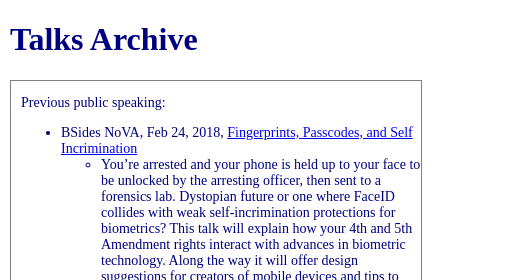
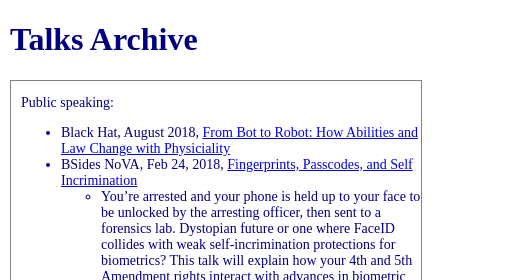
Before and after one commit to wendyck/wendyck.github.io, a plain HTML site: page talks.html in a window 1280 px wide. Shown: the top 280 px of the page, 0-505 px from the left. Drawn offline with Linux system fonts and the light colour scheme; grey boxes are pictures that could not be loaded.

Commit message:
adding black hat talk

```diff
--- a/talks.html
+++ b/talks.html
@@ -45,9 +45,10 @@ h2 {color:rgb(255,0,0);}
 
 <div class="left">
 <p>
-Previous public speaking:
+Public speaking:
 </p>
 <ul>
+<li>Black Hat, August 2018, <a href="https://www.blackhat.com/us-18/briefings/schedule/index.html#from-bot-to-robot-how-abilities-and-law-change-with-physicality-11361">From Bot to Robot: How Abilities and Law Change with Physiciality</a></li>
 <li>BSides NoVA, Feb 24, 2018, <a href="https://bsidesnova2018.busyconf.com/schedule">Fingerprints, Passcodes, and Self Incrimination </a>
 <ul><li>You’re arrested and your phone is held up to your face to be unlocked by the arresting officer, then sent to a forensics lab. Dystopian future or one where FaceID collides with weak self-incrimination protections for biometrics? This talk will explain how your 4th and 5th Amendment rights interact with advances in biometric technology. Along the way it will offer design suggestions for creators of mobile devices and tips to end users.</li></ul>
 </li>
```
